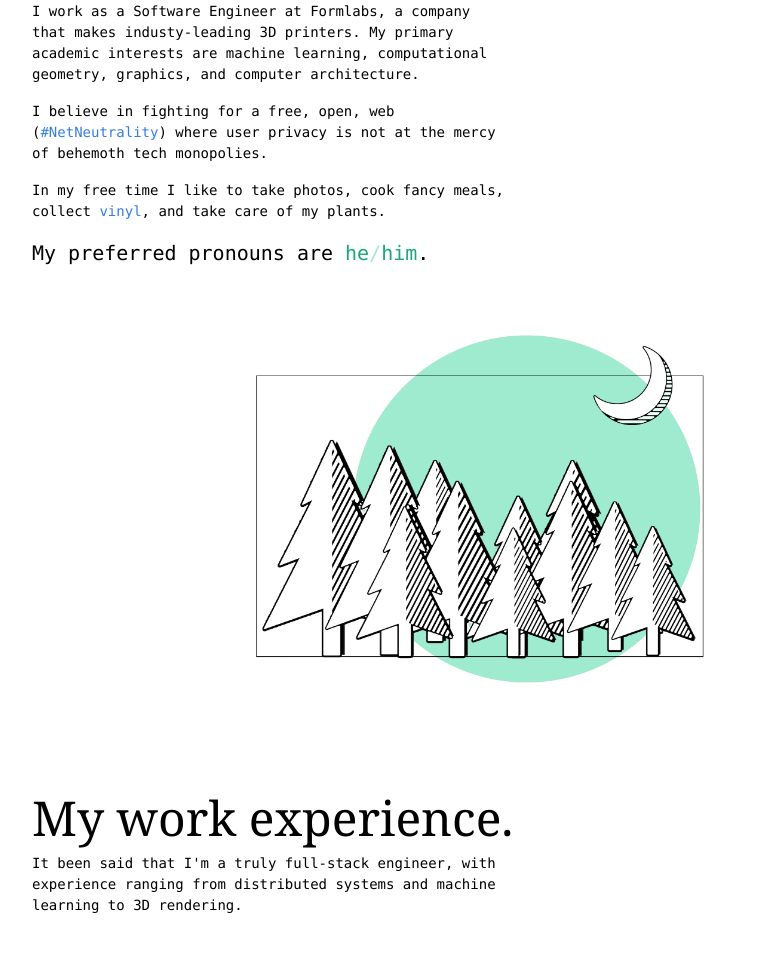
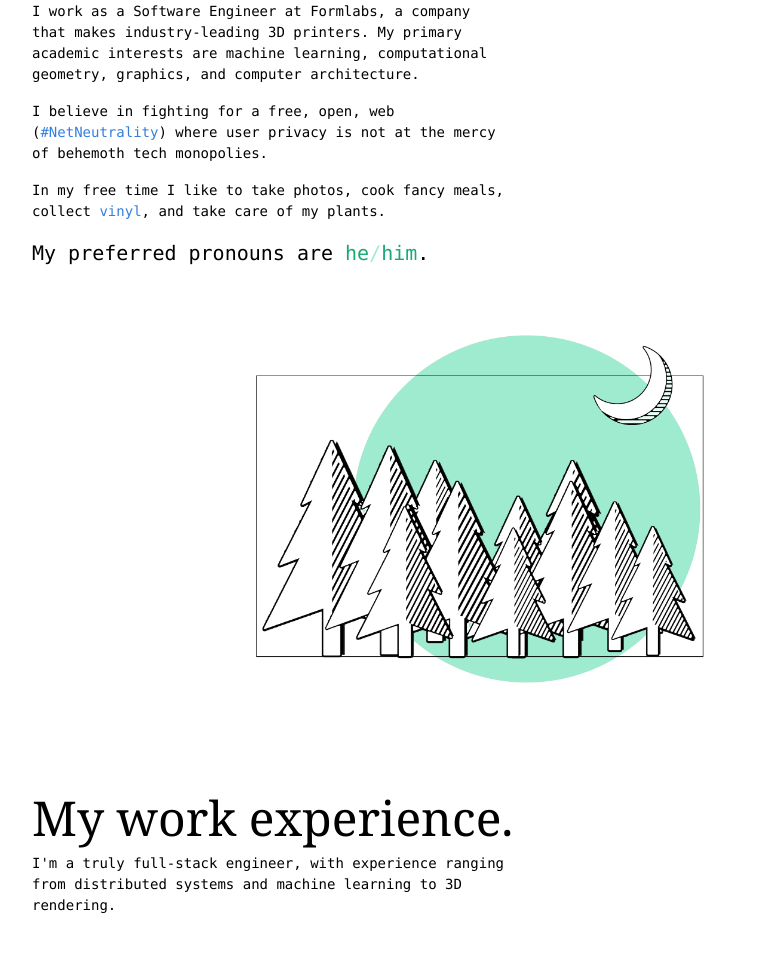
Before and after one commit to MatthewNielsen27/site, a website: page index.html in a window 1280 px wide. Shown: the part 728-1681 px from the top of the page, without its empty margins (160-940 px from the left). Drawn offline with Linux system fonts and the light colour scheme.

Commit message:
fix typo

```diff
--- a/index.html
+++ b/index.html
@@ -25,7 +25,7 @@
                 <h2 class="f2 fw4 f1-ns b mb0 athelas" id="About">A bit about me.</h2>
 
                 <code class="f6 db lh-copy mt2 measure-wide">
-                    I work as a Software Engineer at Formlabs, a company that makes industy-leading 3D printers.
+                    I work as a Software Engineer at Formlabs, a company that makes industry-leading 3D printers.
                     My primary academic interests are machine learning, computational geometry, graphics, and
                     computer architecture.
                 </code>
@@ -56,7 +56,7 @@
                     <h2 class="f2 fw4 f1-ns b mb0 athelas">My work experience.</h2>
 
                     <code class="f6 db lh-copy mt2 measure-wide">
-                        It been said that I'm a truly full-stack engineer, with experience ranging from distributed systems and
+                        I'm a truly full-stack engineer, with experience ranging from distributed systems and
                         machine learning to 3D rendering.
                     </code>
                 </div>
```
